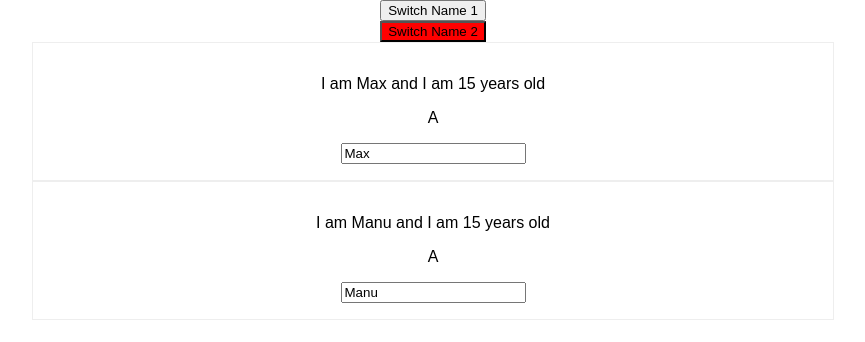
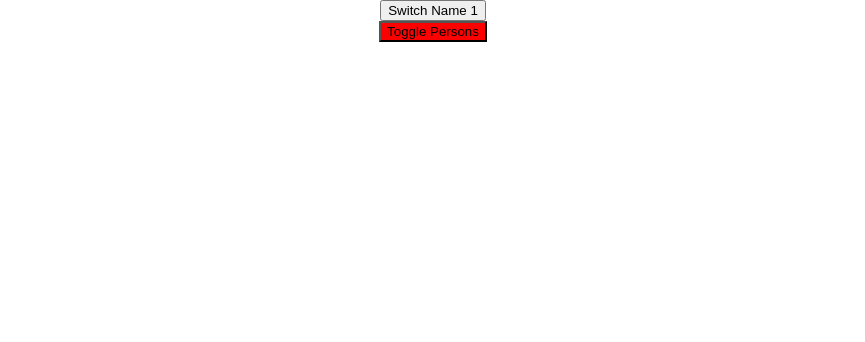
Before and after one commit to RyanDaDeng/react-complete-guide, a React (Create React App) app: page / in a window 1280 px wide. Shown: the top 342 px of the page, without its empty margins (207-1072 px from the left). Built offline with nearby package versions, Linux system fonts and the light colour scheme.

Commit message:
conditional rendering

```diff
--- a/src/App.js
+++ b/src/App.js
@@ -1,6 +1,7 @@
 import React, {Component} from 'react';
 import './App.css';
 import Person from './Person/Person';
+
 class App extends Component {
     state = {
         persons: [
@@ -11,7 +12,8 @@ class App extends Component {
                 name: 'Manu', age: 29
             }
         ],
-        otherState: ''
+        otherState: '',
+        showPersons: false
     };
 
     switchName = (name) => {
@@ -40,10 +42,36 @@ class App extends Component {
         })
     };
 
+    togglePersonHandler = () => {
+
+        this.setState({
+            showPersons: !this.state.showPersons
+        })
+    };
+
+
     render() {
         const style = {
             backgroundColor: 'red'
         };
+
+        let persons = null;
+
+        if(this.state.showPersons){
+            persons = (
+                <div>
+                    <Person
+                        click={this.switchName}
+                        name={this.state.persons[0].name}
+                    >A</Person>
+
+                    <Person
+                        changed={this.nameChangedHandler}
+                        name={this.state.persons[1].name}
+                    >A</Person>
+                </div>
+            );
+        }
 
         return (
             <div className="App">
@@ -54,19 +82,11 @@ class App extends Component {
                 <div>
                     <button
                         style={style}
-                        onClick={() => this.switchName('ryan')}>Switch Name 2</button>
+                        onClick={this.togglePersonHandler}>Toggle Persons
+                    </button>
                 </div>
-                <div>
-                    <Person
-                        click={this.switchName}
-                        name={this.state.persons[0].name}
-                    >A</Person>
-                </div>
-                <Person
-                    changed={this.nameChangedHandler}
-                    name={this.state.persons[1].name}
-                >A</Person>
 
+                {persons}
             </div>
         );
     }
```
